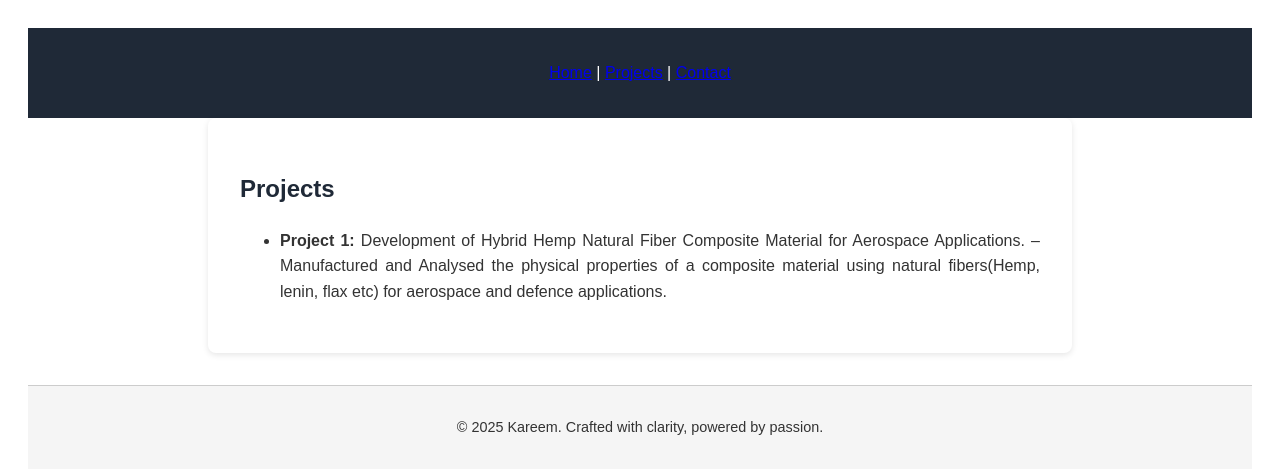
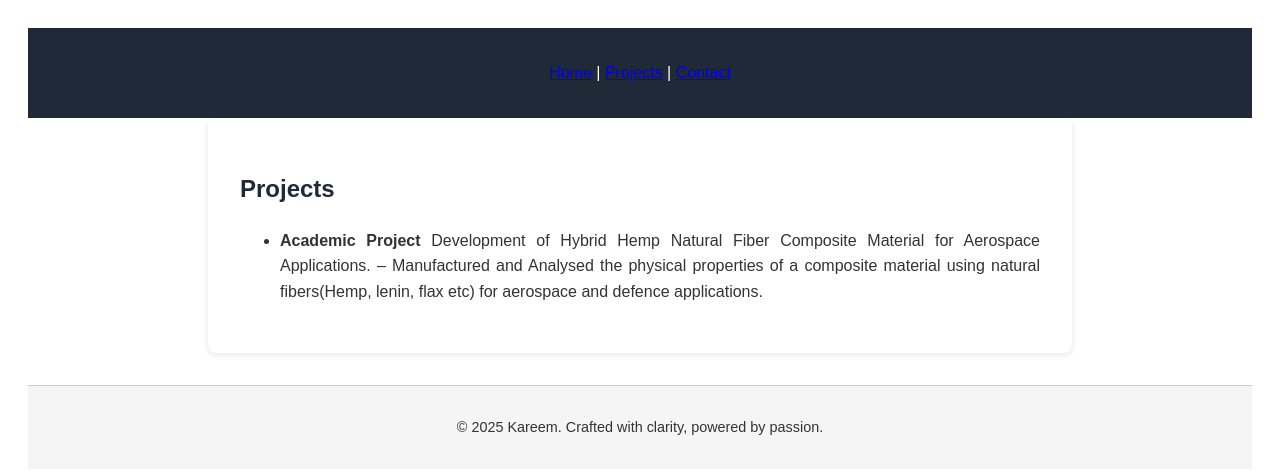
Before and after one commit to Kar77m/kareem-portfolio, a plain HTML site: page projects.html in a window 1280 px wide. Drawn offline with Linux system fonts and the light colour scheme.

Commit message:
Add files via upload

```diff
--- a/projects.html
+++ b/projects.html
@@ -18,7 +18,7 @@
   <section id="projects" class="fade-in">
     <h2>Projects</h2>
     <ul>
-      <li><strong>Project 1:</strong> Development of Hybrid Hemp Natural Fiber Composite Material for Aerospace Applications. – Manufactured and Analysed the physical properties of a composite material using natural fibers(Hemp, lenin, flax etc) for aerospace and defence applications.</li>
+      <li><strong>Academic Project</strong> Development of Hybrid Hemp Natural Fiber Composite Material for Aerospace Applications. – Manufactured and Analysed the physical properties of a composite material using natural fibers(Hemp, lenin, flax etc) for aerospace and defence applications.</li>
     </ul>
   </section>
 
```
